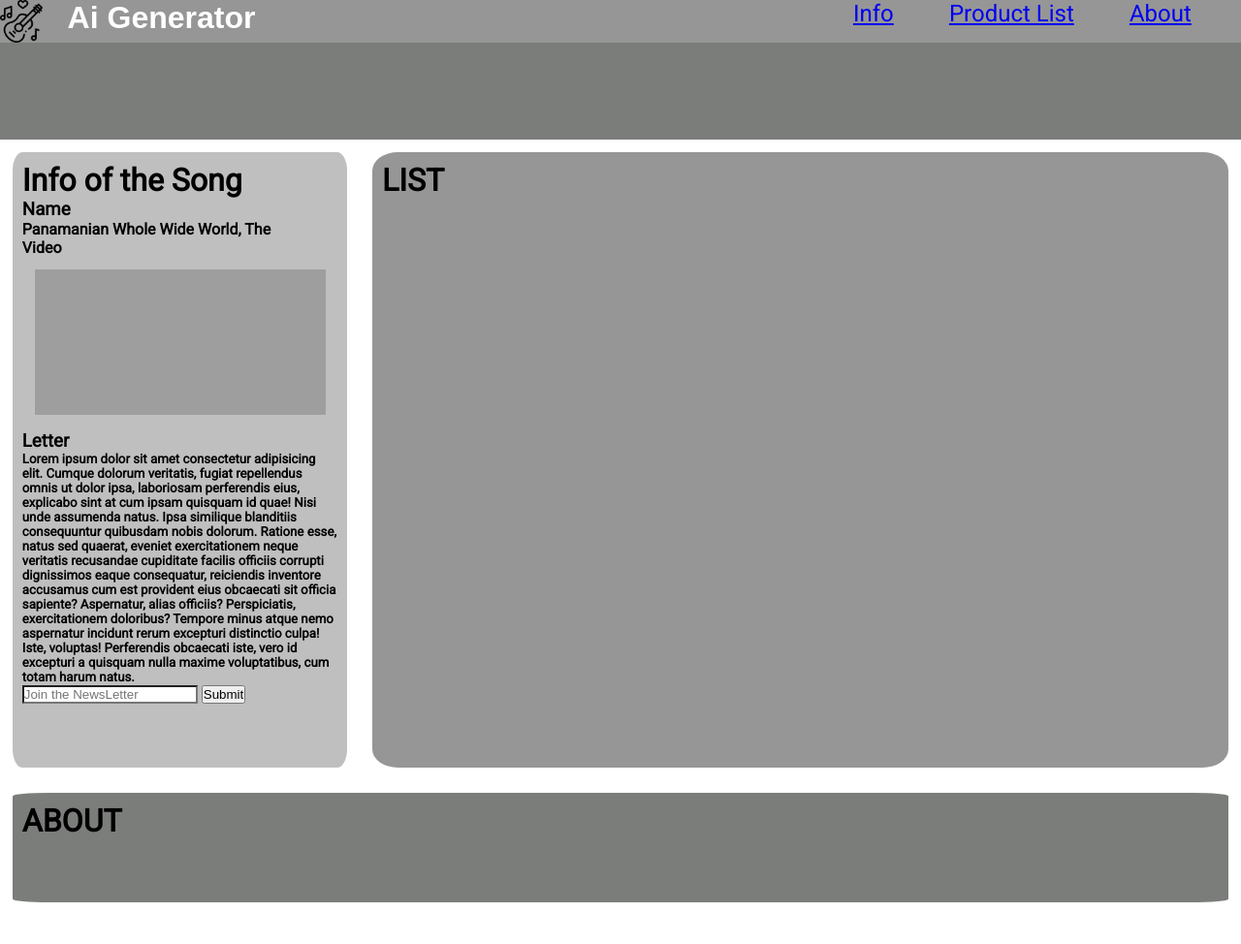
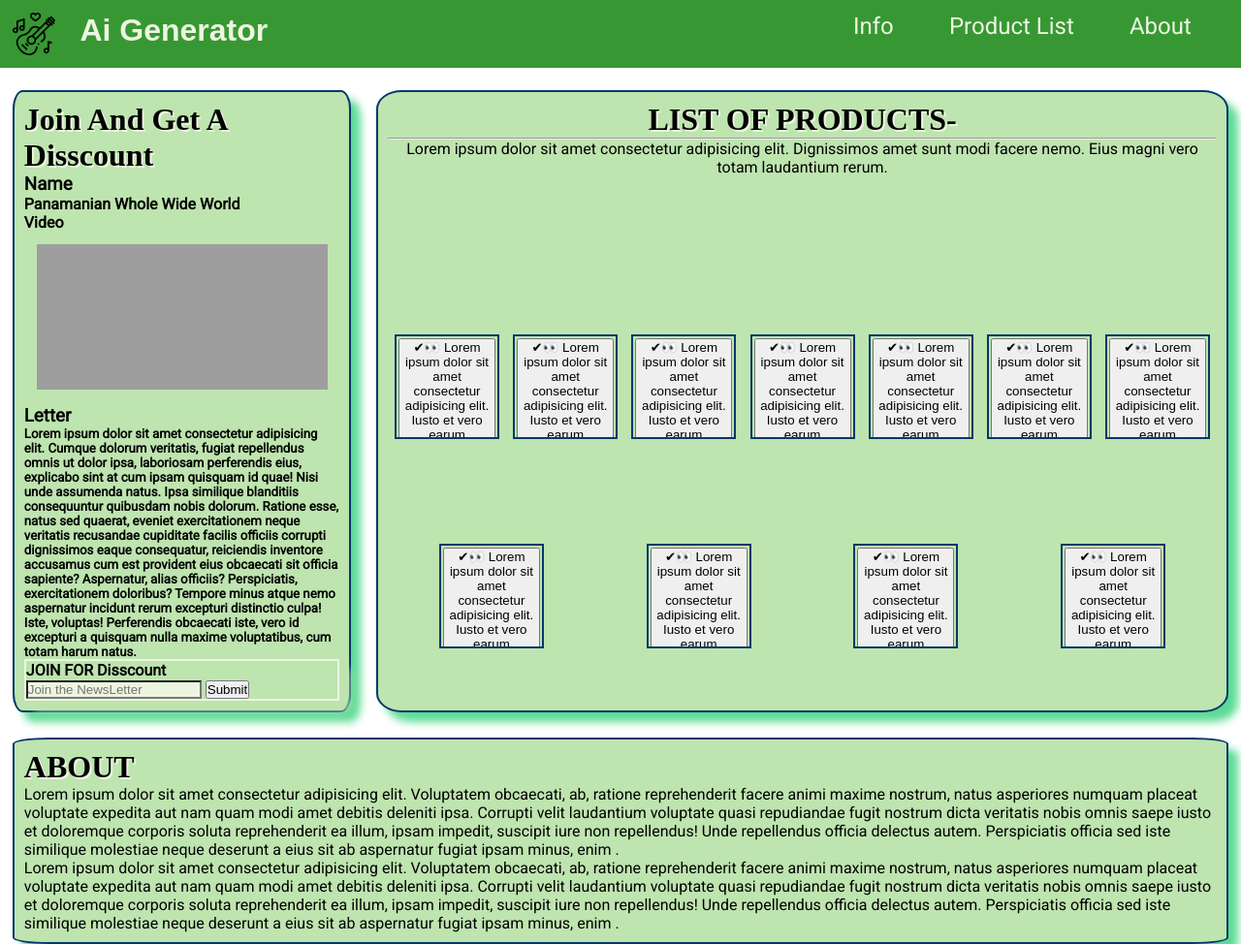
Before and after one commit to emelcd/frCoCa_Responsive_Web, a plain HTML site: page Product_Landing_Music/index.html in a window 1280 px wide. Shown: the whole page at 97% size. Before the commit the page ends 944 px from the top, so only its background shows below. Drawn offline with Linux system fonts and the light colour scheme; grey boxes are pictures that could not be loaded; a web font is replaced by a local one.

Commit message:
pro:PLM- Added JS

```diff
--- a/Product_Landing_Music/index.html
+++ b/Product_Landing_Music/index.html
@@ -5,6 +5,7 @@
     <meta name="viewport" content="width=device-width, initial-scale=1.0">
     <title>IA Music Creator</title>
     <link rel="stylesheet" href="style.css">
+    <!-- <link rel="stylesheet" href="https://www.w3schools.com/w3css/4/w3.css"> -->
 </head>
 <body>
     <header id="header">
@@ -20,14 +21,12 @@
             </nav>
         </div>
     </header>
-    <div id="container-nav">
 
-    </div>
     <main id="main">
         <div id="container-info">
-            <h1>Info of the Song</h1>
+            <h1>Join And Get A Disscount</h1>
             <h3>Name</h3>
-            <h4 id="name-song">Panamanian Whole Wide World, The</h4>
+            <h4 id="name-song">Panamanian Whole Wide World</h4>
             <div id="vid-info">
                 <h4>Video
 
@@ -37,19 +36,45 @@
             <h3>Letter</h3>
             <h5>Lorem ipsum dolor sit amet consectetur adipisicing elit. Cumque dolorum veritatis, fugiat repellendus omnis ut dolor ipsa, laboriosam perferendis eius, explicabo sint at cum ipsam quisquam id quae! Nisi unde assumenda natus. Ipsa similique blanditiis consequuntur quibusdam nobis dolorum. Ratione esse, natus sed quaerat, eveniet exercitationem neque veritatis recusandae cupiditate facilis officiis corrupti dignissimos eaque consequatur, reiciendis inventore accusamus cum est provident eius obcaecati sit officia sapiente? Aspernatur, alias officiis? Perspiciatis, exercitationem doloribus? Tempore minus atque nemo aspernatur incidunt rerum excepturi distinctio culpa! Iste, voluptas! Perferendis obcaecati iste, vero id excepturi a quisquam nulla maxime voluptatibus, cum totam harum natus.</h5>
             <form action="https://www.freecodecamp.com/email-submit" id="form">
-                <input type="email" type="email" name="email" id="email" placeholder="Join the NewsLetter" required>
-                <input id="submit" type="submit" value="Submit">
+                <div id="input-form">
+                    <h4>JOIN FOR Disscount</h4>
+                    <input type="email" type="email" name="email" id="email" placeholder="Join the NewsLetter" required>
+                    <input id="submit" type="submit" value="Submit">
+
+                </div>
             </form>
         </div>
         <div id="container-list">
-            <h1>LIST</h1>
+            <div id="header-txt">
+                <h1 id="text-list">LIST OF PRODUCTS- </h1>
+                <hr>
+                <p>Lorem ipsum dolor sit amet consectetur adipisicing elit. Dignissimos amet sunt modi facere nemo. Eius magni vero totam laudantium rerum.</p>
+
+            </div>
+            <div class="product-item"><button>✔👀 Lorem ipsum dolor sit amet consectetur adipisicing elit. Iusto et vero earum asperiores blanditiis, delectus perferendis voluptates impedit labore neque.</button></div>
+            <div class="product-item"><button>✔👀 Lorem ipsum dolor sit amet consectetur adipisicing elit. Iusto et vero earum asperiores blanditiis, delectus perferendis voluptates impedit labore neque.</button></div>
+            <div class="product-item"><button>✔👀 Lorem ipsum dolor sit amet consectetur adipisicing elit. Iusto et vero earum asperiores blanditiis, delectus perferendis voluptates impedit labore neque.</button></div>
+            <div class="product-item"><button>✔👀 Lorem ipsum dolor sit amet consectetur adipisicing elit. Iusto et vero earum asperiores blanditiis, delectus perferendis voluptates impedit labore neque.</button></div>
+            <div class="product-item"><button>✔👀 Lorem ipsum dolor sit amet consectetur adipisicing elit. Iusto et vero earum asperiores blanditiis, delectus perferendis voluptates impedit labore neque.</button></div>
+            <div class="product-item"><button>✔👀 Lorem ipsum dolor sit amet consectetur adipisicing elit. Iusto et vero earum asperiores blanditiis, delectus perferendis voluptates impedit labore neque.</button></div>
+            <div class="product-item"><button>✔👀 Lorem ipsum dolor sit amet consectetur adipisicing elit. Iusto et vero earum asperiores blanditiis, delectus perferendis voluptates impedit labore neque.</button></div>
+            <div class="product-item"><button>✔👀 Lorem ipsum dolor sit amet consectetur adipisicing elit. Iusto et vero earum asperiores blanditiis, delectus perferendis voluptates impedit labore neque.</button></div>
+            <div class="product-item"><button>✔👀 Lorem ipsum dolor sit amet consectetur adipisicing elit. Iusto et vero earum asperiores blanditiis, delectus perferendis voluptates impedit labore neque.</button></div>
+            <div class="product-item"><button>✔👀 Lorem ipsum dolor sit amet consectetur adipisicing elit. Iusto et vero earum asperiores blanditiis, delectus perferendis voluptates impedit labore neque.</button></div>
+            <div class="product-item"><button>✔👀 Lorem ipsum dolor sit amet consectetur adipisicing elit. Iusto et vero earum asperiores blanditiis, delectus perferendis voluptates impedit labore neque.</button></div>
+
+
+        </div>
         </div>
         <div id="container-about">
             <h1>ABOUT</h1>
+            <p>Lorem ipsum dolor sit amet consectetur adipisicing elit. Voluptatem obcaecati, ab, ratione reprehenderit facere animi maxime nostrum, natus asperiores numquam placeat voluptate expedita aut nam quam modi amet debitis deleniti ipsa. Corrupti velit laudantium voluptate quasi repudiandae fugit nostrum dicta veritatis nobis omnis saepe iusto et doloremque corporis soluta reprehenderit ea illum, ipsam impedit, suscipit iure non repellendus! Unde repellendus officia delectus autem. Perspiciatis officia sed iste similique molestiae neque deserunt a eius sit ab aspernatur fugiat ipsam minus, enim .</p>
+            <p>Lorem ipsum dolor sit amet consectetur adipisicing elit. Voluptatem obcaecati, ab, ratione reprehenderit facere animi maxime nostrum, natus asperiores numquam placeat voluptate expedita aut nam quam modi amet debitis deleniti ipsa. Corrupti velit laudantium voluptate quasi repudiandae fugit nostrum dicta veritatis nobis omnis saepe iusto et doloremque corporis soluta reprehenderit ea illum, ipsam impedit, suscipit iure non repellendus! Unde repellendus officia delectus autem. Perspiciatis officia sed iste similique molestiae neque deserunt a eius sit ab aspernatur fugiat ipsam minus, enim .</p>
         </div>
 
     </main>
 
-    <script src="https://cdn.freecodecamp.org/testable-projects-fcc/v1/bundle.js"></script>
+    <script src="./main.js"></script>
+    <!-- <script src="https://cdn.freecodecamp.org/testable-projects-fcc/v1/bundle.js"></script> -->
 </body>
 </html>
--- /dev/null
+++ b/Product_Landing_Music/main.js
@@ -0,0 +1,17 @@
+var slideIndex = 1;
+showDivs(slideIndex);
+
+function plusDivs(n) {
+  showDivs(slideIndex += n);
+}
+
+function showDivs(n) {
+  var i;
+  var x = document.getElementsByClassName("mySlides");
+  if (n > x.length) {slideIndex = 1}
+  if (n < 1) {slideIndex = x.length}
+  for (i = 0; i < x.length; i++) {
+    x[i].style.display = "none";
+  }
+  x[slideIndex-1].style.display = "block";
+}
--- a/Product_Landing_Music/style.css
+++ b/Product_Landing_Music/style.css
@@ -1,10 +1,12 @@
 @import url('https://fonts.googleapis.com/css2?family=Roboto&family=Yusei+Magic&display=swap');
 :root{
-    --gr1-color: #000000;
-	--gr2-color: #7b7d7b;
-	--gr3-color: #969696;
-	--gr4-color: #bfbfbf;
-	--gr5-color: #ffffff;
+    --gr1-color: #05386b;
+	--gr2-color: #379833;
+	--gr3-color: #5cdb95;
+	--gr4-color: #bee4af;
+    --gr5-color: #edf5e1;
+    --br-cntainr: 2px solid var(--gr1-color);
+    --bs-cntainr: 10px 10px 8px var(--gr3-color);
 }
 
 * {
@@ -28,13 +30,23 @@ body {
     /* background-image: url(./pattern.jpg); */
     font-family: 'Roboto', sans-serif;
     color: var(--gr1-color);
-    background-color: var(--gr3-color);
+    background-color: var(--gr2-color);
     justify-content: space-around;
+    align-items: flex-end;
 
+}
+#header-txt {
+    text-align: center;
+}
+
+#text-list {
+    position: relative;
+    text-align: center;
 }
 
 #header-logo {
     display: flex;
+    padding: 1vw;
 }
 
 #video {
@@ -90,12 +102,25 @@ nav#nav-bar li {
     height: 20vh;
 }
 
+h1{
+    text-shadow: 2px 2px var(--gr5-color);
+    font-family: "Yusei Magic" ;
+}
 #main {
+    /* position: relative; */
+    margin-top: 10vh;
     display: grid;
     grid-template-columns: repeat(4,1fr);
     height: 100vh;
 
 
+}
+
+
+
+a {
+    color: var(--gr5-color);
+    text-decoration: none;
 }
 
 #container-info {
@@ -104,46 +129,84 @@ nav#nav-bar li {
     border-radius: 3%;
     margin: 1vw;
     padding: 10px;
+    border: var(--br-cntainr);
+
+    box-shadow: var(--bs-cntainr);
 }
 
 #container-list {
     grid-area: 1/2/2/5;
-    background-color: var(--gr3-color);
+    background-color: var(--gr4-color);
     border-radius: 3px;
     border-radius: 3%;
     margin: 1vw;
     padding: 10px;
+    display: flex;
+    flex-wrap: wrap;
+    box-shadow: var(--bs-cntainr);
+    border: var(--br-cntainr);
+
+
 
 }
 #container-about {
     grid-area: 2/1/3/5 ;
-    background-color: var(--gr2-color);
+    background-color: var(--gr4-color);
     border-radius: 3%;
     margin: 1vw;
     padding: 10px;
+    border: var(--br-cntainr);
+    box-shadow: var(--bs-cntainr);
+
+}
+
+#input-form {
+    border: 2px solid var(--gr5-color);
+    box-shadow: 10px 10px 8px var(--gr4-color);
+
+}
+
+.product-item {
+    padding: 0.125rem;
+    border: var(--br-cntainr);
+    overflow: hidden;
+    width: 100px;
+    height: 100px;
+    margin: auto;
+
 
 }
 
 @media (max-width: 800px) {
+    header {
+        opacity: .5;
+    }
     #main {
         width: 100vw;
         grid-template-rows: repeat(1,1fr);
-        text-align: center;
+        align-items: center;
+    }
+    a {
+        font-size: 12px;
     }
     #container-info {
         grid-area: 1/1/2/2;
         background-color: var(--gr4-color);
         width: 90vw;
 
+
     }
     #container-list {
         grid-area: 2/1/2/2;
         background-color: var(--gr4-color);
+        max-width: 90vw;
 
     }
     #container-about {
         grid-area: 3/1/3/2;
         background-color: var(--gr4-color);
+        max-width: 90vw;
+
 
     }
 
--- /dev/null
+++ b/Product_Landing_Music/template.css
@@ -0,0 +1,7 @@
+:root {
+    --gr1-color: #000000;
+	--gr2-color: #7b7d7b;
+	--gr3-color: #969696;
+	--gr4-color: #bfbfbf;
+	--gr5-color: #ffffff;
+}
```
